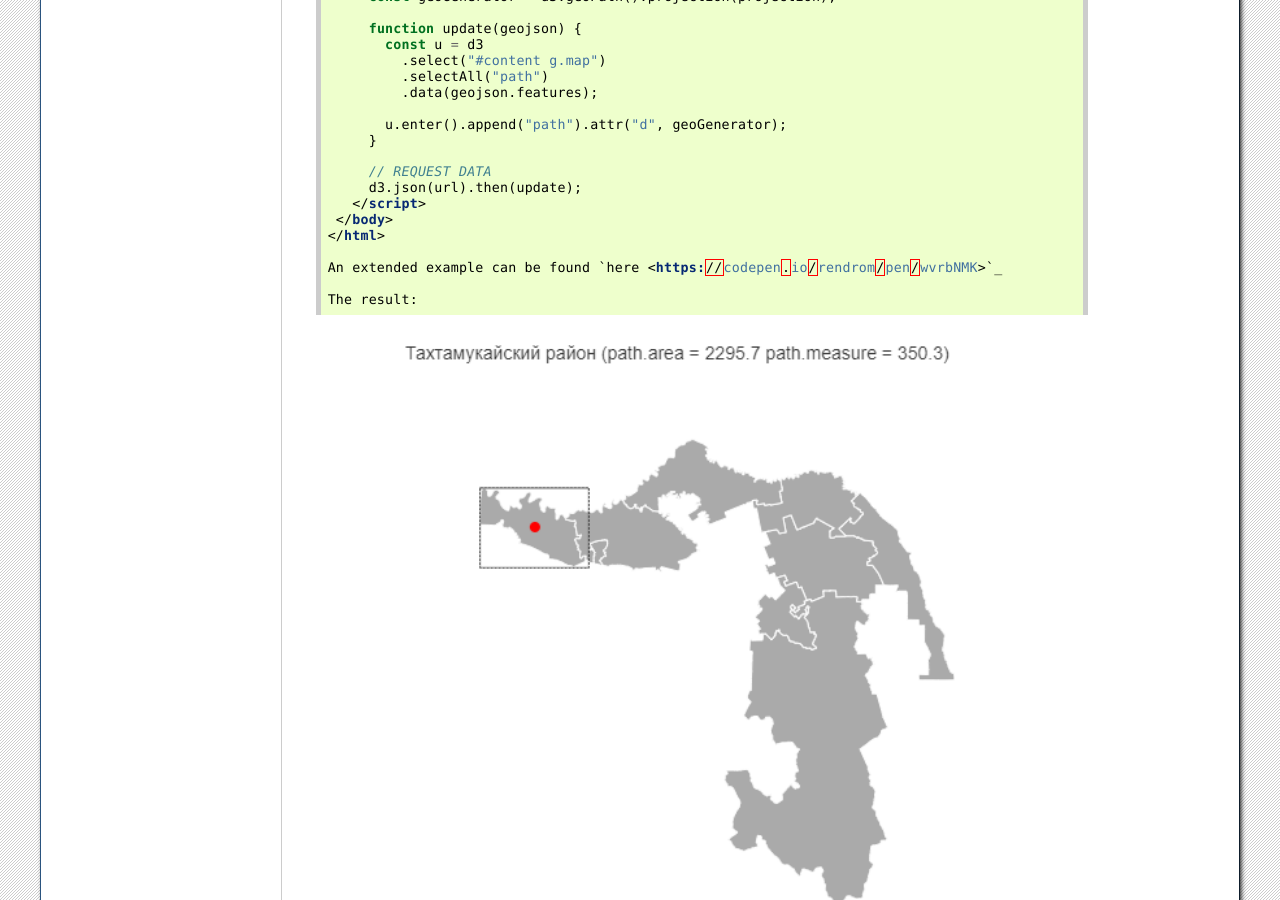
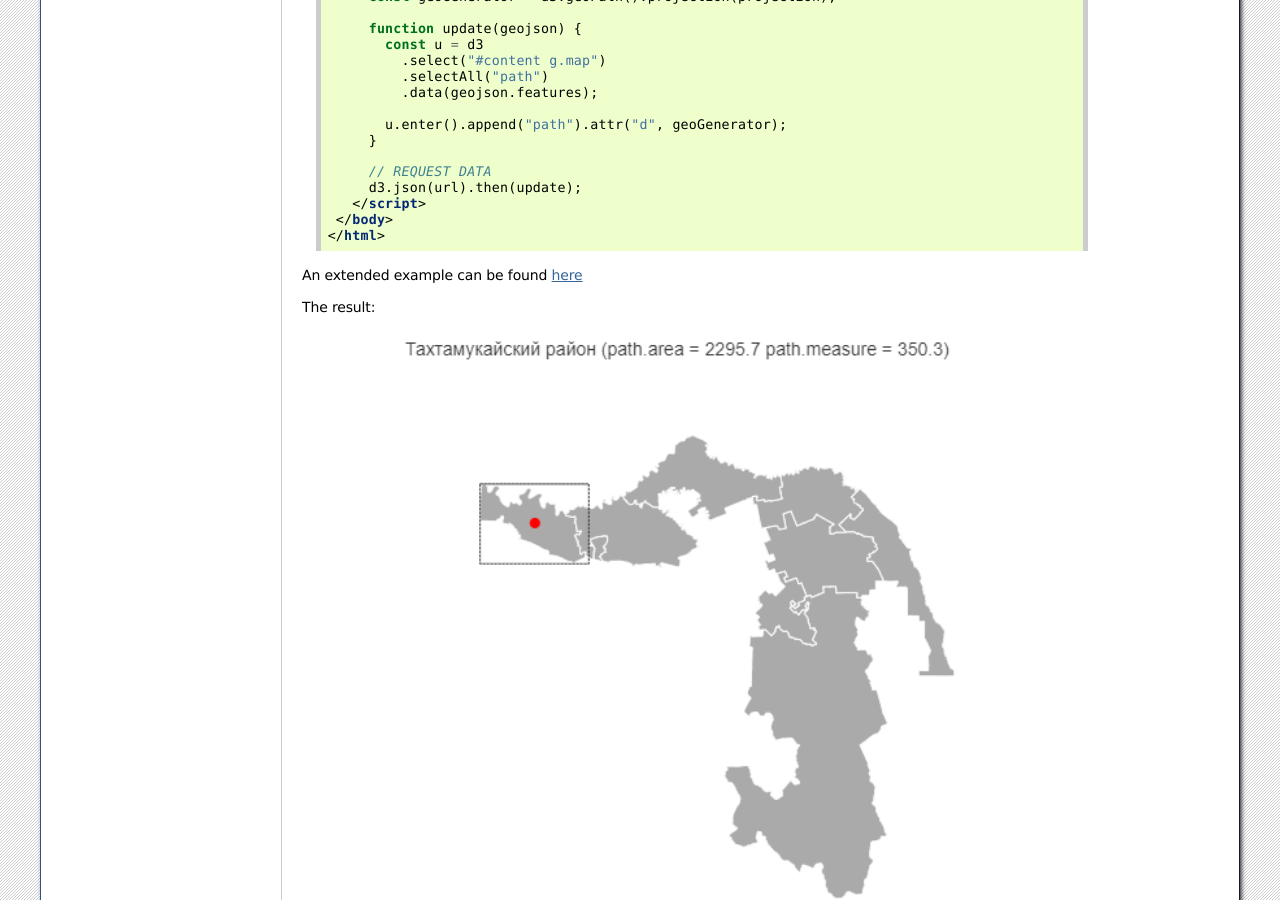
Before and after one commit to nextgis/docs_data, a Sphinx documentation site: the page built from source/d3.rst, in a window 1280 px wide and 900 px high, scrolled down 818 px. Built offline with Sphinx 7.4.7, drawn with Linux system fonts in a browser that asks for light colours; formulas are drawn with MathJax 3; pages that are not in the unit, such as notebooks, are missing from menus.

Commit message:
Update d3.rst

```diff
--- a/source/d3.rst
+++ b/source/d3.rst
@@ -65,9 +65,10 @@ Simple Leaflet map showing a municipal boundaries layer:
   </body>
  </html>
 
- An extended example can be found `here <https://codepen.io/rendrom/pen/wvrbNMK>`_
 
- The result:
+An extended example can be found `here <https://codepen.io/rendrom/pen/wvrbNMK>`_
+
+The result:
 
 .. figure:: _static/d3.png
    :name: leaflet
```
